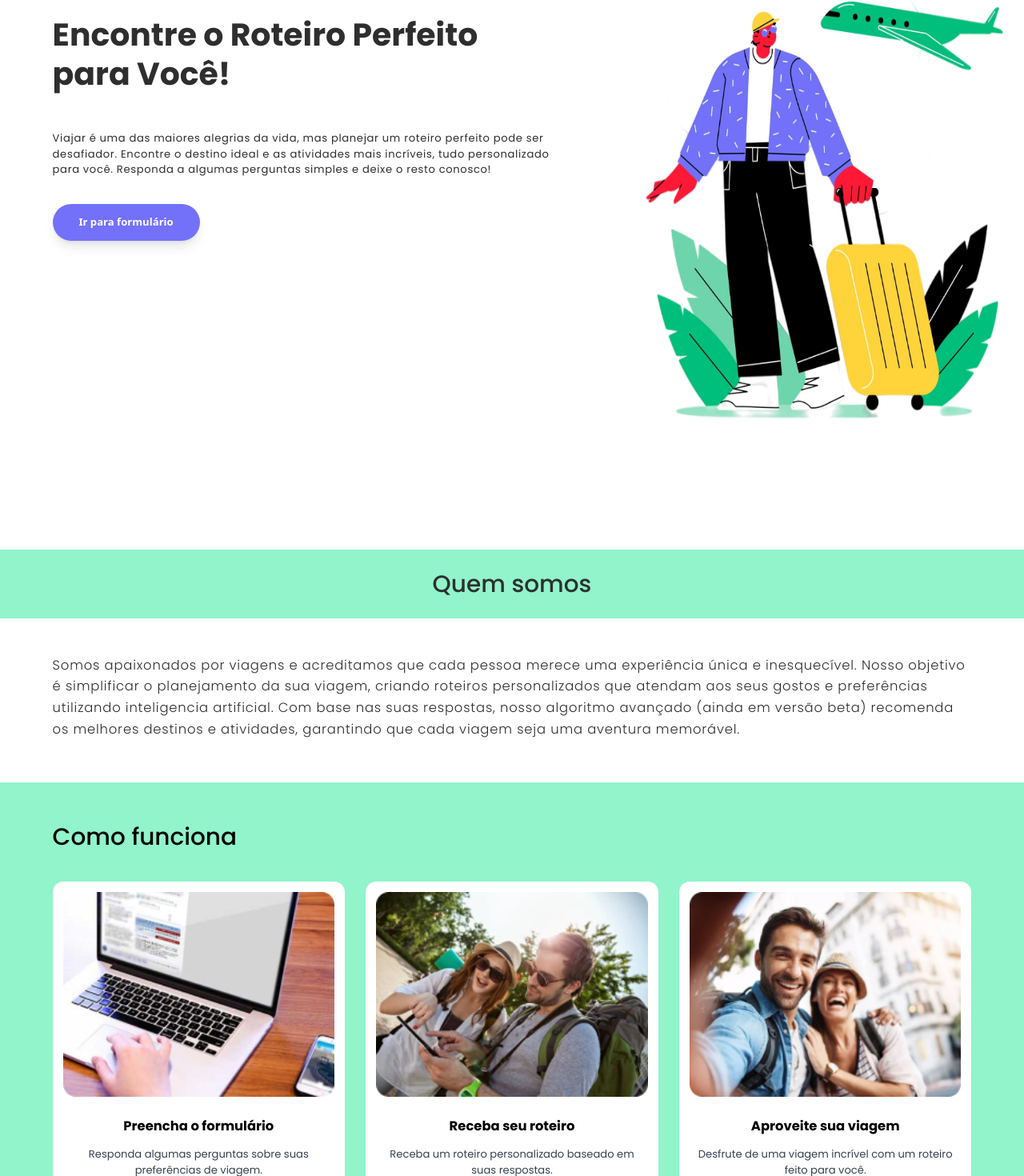
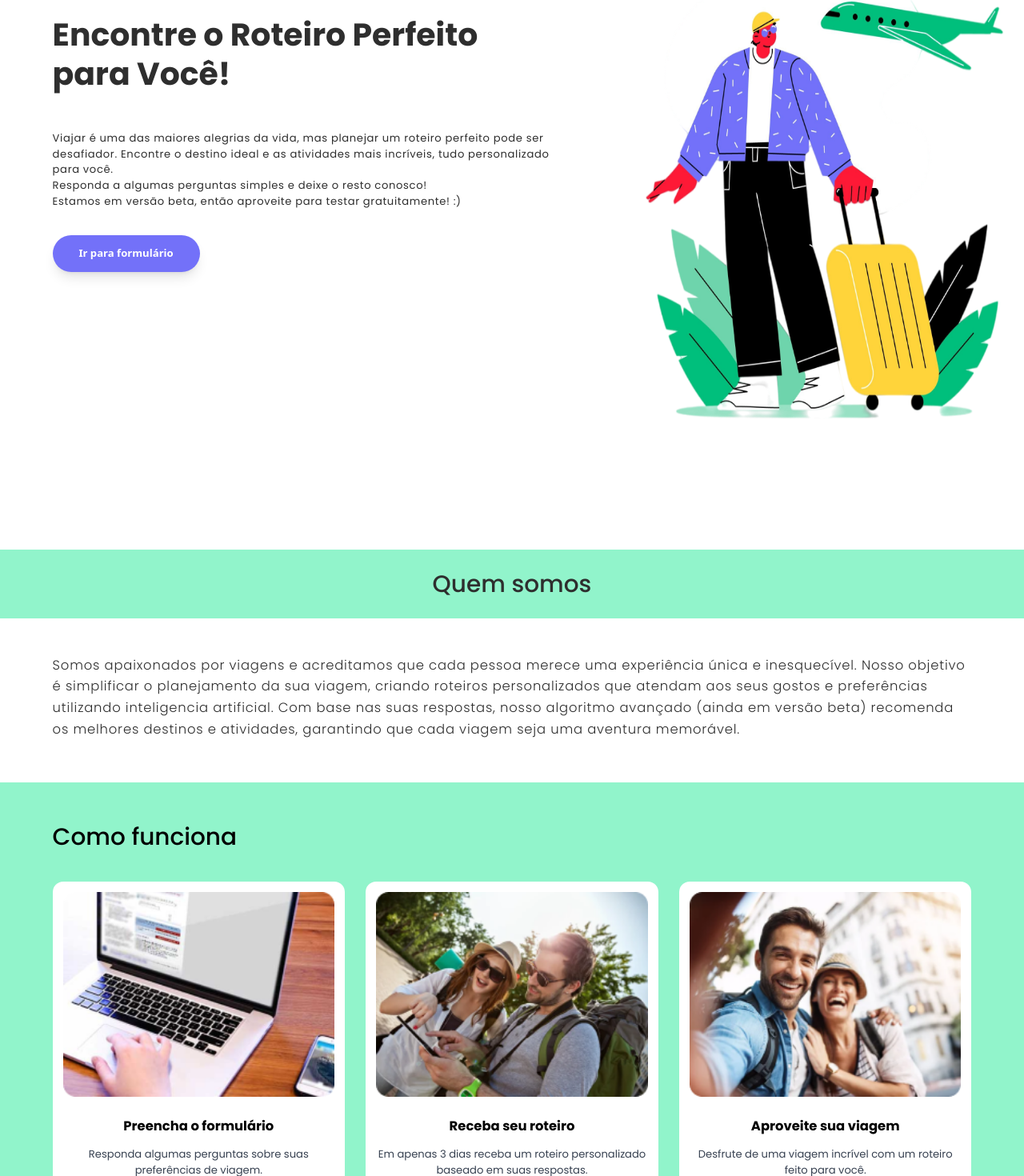
Before and after one commit to goltaraguilherme/vamo-ai-landing, a React (Vite) app: page / in a window 1280 px wide. Shown: the part 165-1635 px from the top of the page at 80% size. Built offline with nearby package versions, Linux system fonts and the light colour scheme.

Commit message:
add details

```diff
--- a/src/App.tsx
+++ b/src/App.tsx
@@ -218,8 +218,9 @@ function App() {
           <p className="px-8 md:p-0 mt-24 md:mt-14 leading-normal -tracking-tighter">
             Viajar é uma das maiores alegrias da vida, mas planejar um roteiro
             perfeito pode ser desafiador. Encontre o destino ideal e as
-            atividades mais incríveis, tudo personalizado para você. Responda a
-            algumas perguntas simples e deixe o resto conosco!
+            atividades mais incríveis, tudo personalizado para você. <br />
+            Responda a algumas perguntas simples e deixe o resto conosco! <br />
+            Estamos em versão beta, então aproveite para testar gratuitamente! :)
           </p>
           <button
             className="bg-[#7371f9] mt-16 md:mt-10 shadow-lg font-bold text-white py-4 px-10 rounded-full hover:bg-[#6360fd]"
@@ -275,7 +276,7 @@ function App() {
               <img src="./imgitin.png" alt="Placeholder" className="mb-4" />
               <h3 className="font-bold text-xl">Receba seu roteiro</h3>
               <p className="text-gray-700">
-                Receba um roteiro personalizado baseado em suas respostas.
+                Em apenas 3 dias receba um roteiro personalizado baseado em suas respostas.
               </p>
             </div>
             <div className="flex flex-col flex-1 p-4 gap-4 bg-white rounded-2xl">
```
